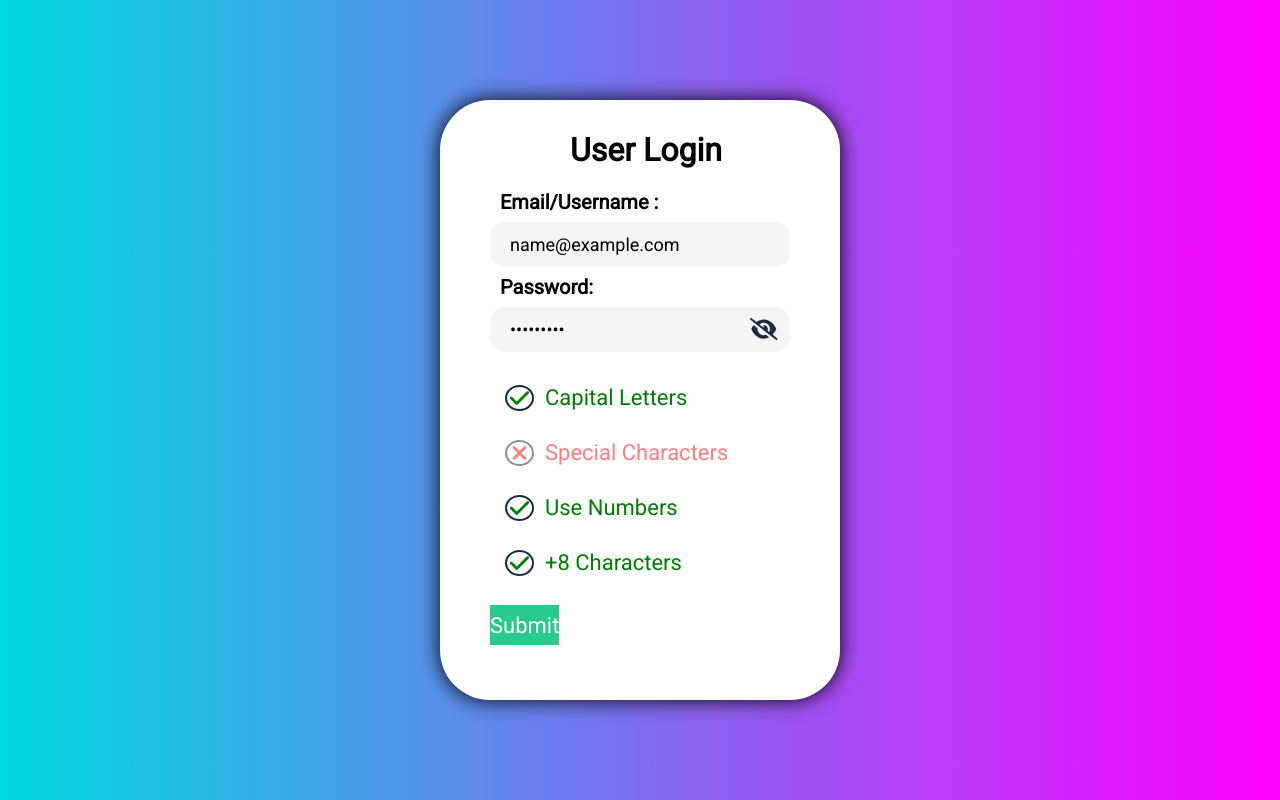
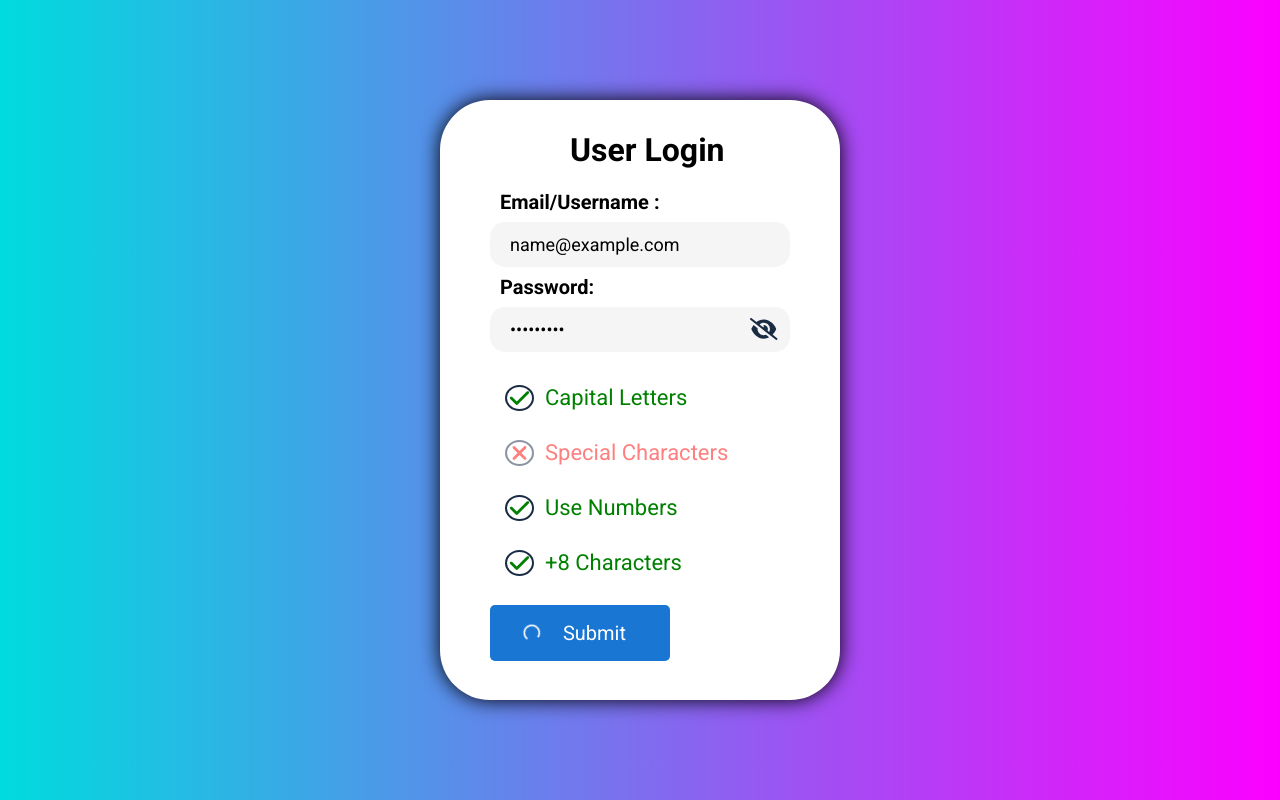
Before and after one commit to DitoKharismawan/react-validation-password, a React (Create React App) app: page / in a window 1280 px wide. Both pictures are taken after typing "name@example.com", "Sample123" into the empty fields and a click on the button "Submit". Built offline with nearby package versions, Linux system fonts and the light colour scheme.

Commit message:
add Submit Animation

```diff
--- a/package.json
+++ b/package.json
@@ -8,9 +8,13 @@
     "@fortawesome/fontawesome-svg-core": "6.1.2",
     "@fortawesome/free-solid-svg-icons": "6.1.2",
     "@fortawesome/react-fontawesome": "0.2.0",
+    "boxicons": "2.1.2",
     "react": "18.0.0",
     "react-dom": "18.0.0",
-    "react-scripts": "4.0.0"
+    "react-scripts": "4.0.0",
+    "sass": "1.54.4",
+    "scss": "0.2.4",
+    "web-vitals": "2.1.4"
   },
   "devDependencies": {
     "@babel/runtime": "7.13.8",
--- a/src/App.js
+++ b/src/App.js
@@ -1,5 +1,8 @@
 import React, { useState } from "react";
 import "./styles.css";
+import "./App.scss";
+import 'boxicons/css/boxicons.min.css';
+import Button from './components/Button';
 import { FontAwesomeIcon } from "@fortawesome/react-fontawesome";
 import {
   faEye,
@@ -9,7 +12,7 @@ import {
 } from "@fortawesome/free-solid-svg-icons";
 
 export default function App() {
-  const [show, setShow] = useState(false);
+  const [loading,setLoading,show, setShow] = useState(false);
 
   //if valid
   const valid = (item, v_icon, inv_icon) => {
@@ -123,8 +126,14 @@ export default function App() {
           <FontAwesomeIcon className="fa-checks icon" icon={faCheck} />
           <span>+8 Characters</span>
         </p>
-        <button className="save-btn">Submit</button>
+           <Button
+                loading={loading}
+                onClick={() => setLoading(!loading)}
+            >
+                Submit
+            </Button>
       </div>
     </div>
-  );
+
+    );
 }
--- /dev/null
+++ b/src/App.scss
@@ -0,0 +1 @@
+@import url('https://fonts.googleapis.com/css2?family=Roboto:wght@300;400;500;700&display=swap');
--- /dev/null
+++ b/src/components/Button.jsx
@@ -0,0 +1,35 @@
+import './Button.scss';
+import PropTypes from 'prop-types';
+import { useEffect, useRef } from 'react';
+
+const Button = (props) => {
+    const btnRef = useRef();
+
+    useEffect(() => {
+        const btnWidth = btnRef.current.clientWidth + 29;
+        btnRef.current.style.width = btnWidth + 'px';
+    }, []);
+
+    return (
+        <button
+            ref={btnRef}
+            className='btn'
+            onClick={props.onClick}
+        >
+            <span className={`spinner ${props.loading ? 'active' : ''}`}>
+                <i className='bx bx-loader-alt bx-spin'></i>
+            </span>
+            <span className="txt">
+                {props.children}
+            </span>
+        </button>
+    );
+};
+
+Button.propTypes = {
+    children: PropTypes.node,
+    loading: PropTypes.bool,
+    onClick: PropTypes.func
+};
+
+export default Button;
--- /dev/null
+++ b/src/components/Button.scss
@@ -0,0 +1,40 @@
+.btn {
+    font-family: 'Roboto', sans-serif;
+    border: 0;
+    outline: 0;
+    background-color: #1976d2;
+    color: #fff;
+    font-size: 1.25rem;
+    padding: 1rem 2rem;
+    border-radius: 5px;
+    display: flex;
+    align-items: center;
+    cursor: pointer;
+    transition: 0.2s ease-in-out;
+
+    &:hover {
+        background-color: #2b92f7;
+    }
+
+    .spinner {
+        display: flex;
+        align-items: center;
+        justify-content: center;
+        width: 0;
+        overflow: hidden;
+        transition: 0.3s ease-in-out;
+        opacity: 0;
+        visibility: hidden;
+
+        &.active {
+            width: 19px;
+            margin-right: 10px;
+            opacity: 1;
+            visibility: visible;
+        }
+    }
+
+    .txt {
+        flex-grow: 1;
+    }
+}
```
